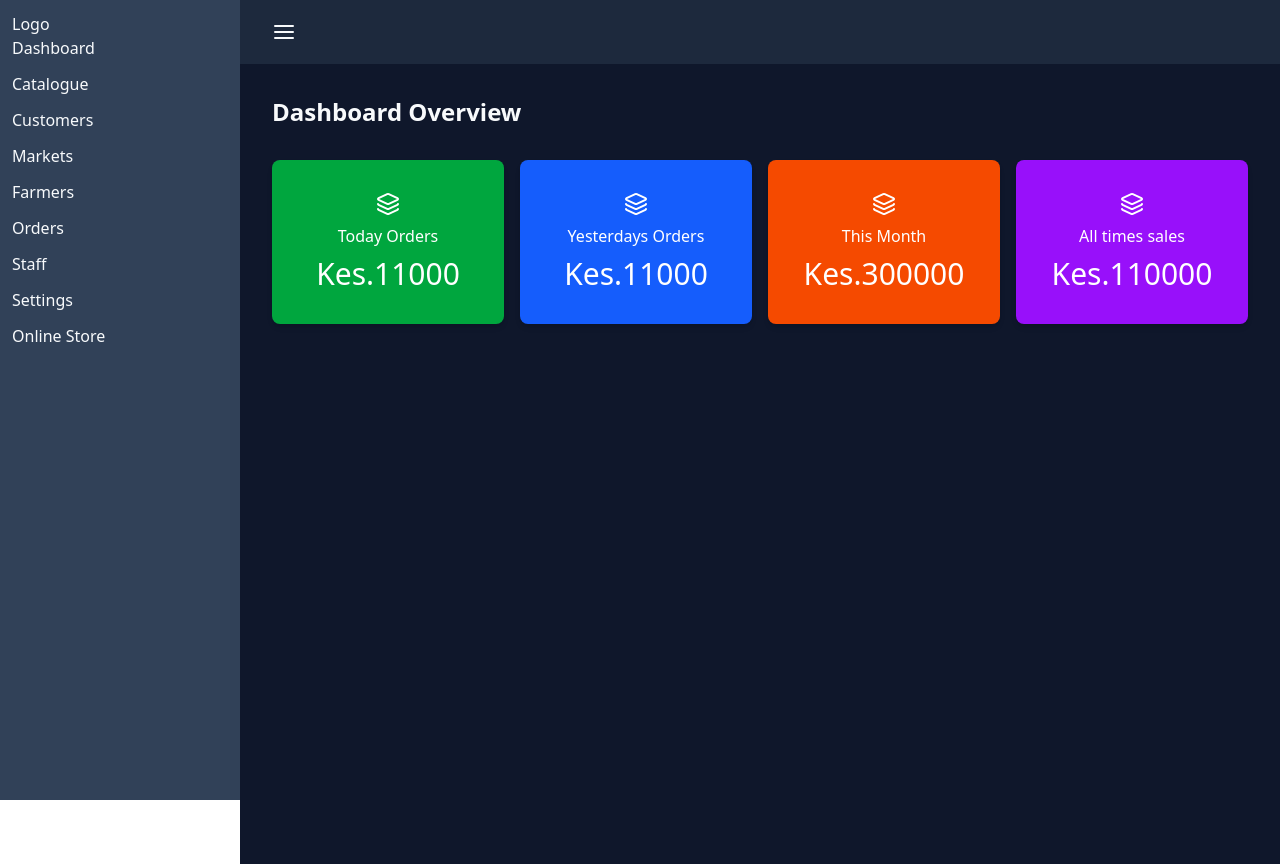
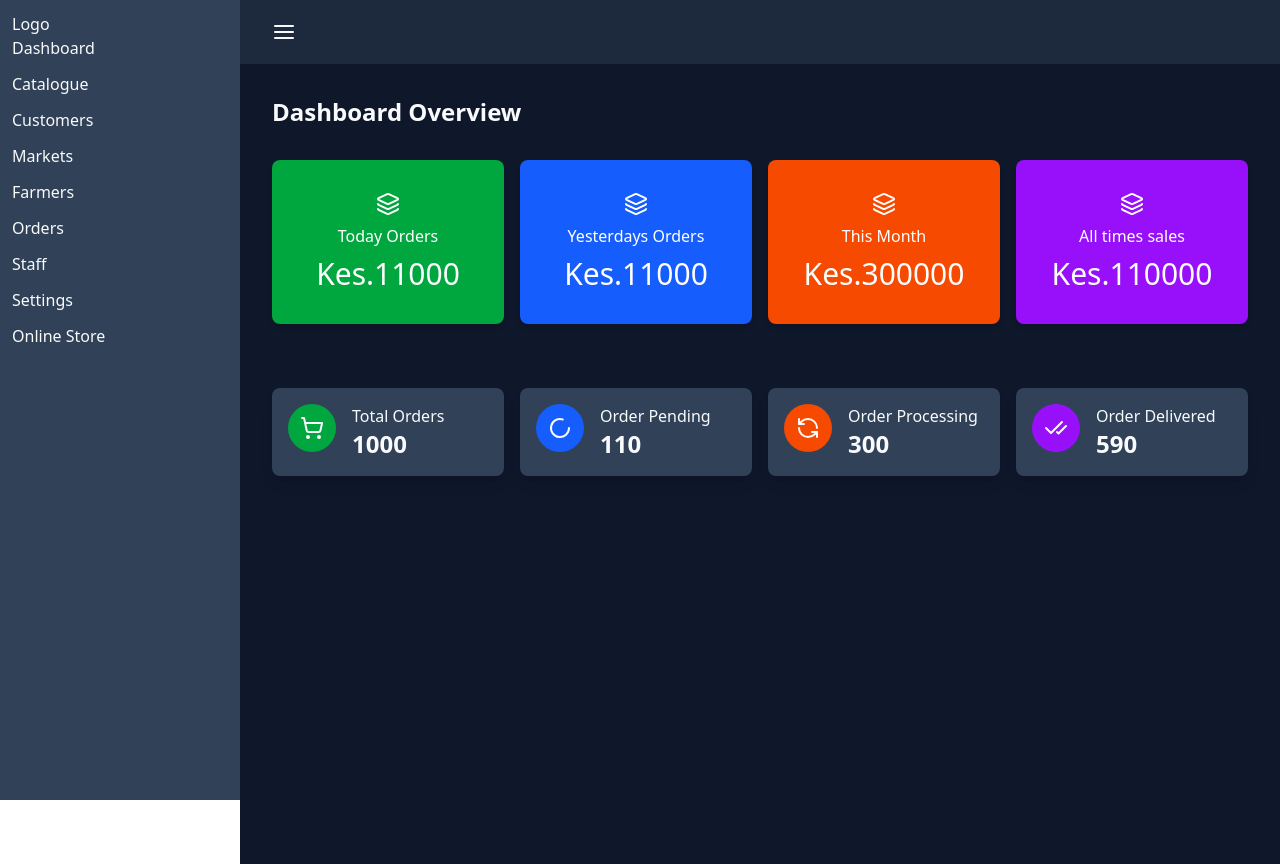
Before and after one commit to AfaaqRamzan/Multi-Vendor-Ecommerce, a Next.js app: page /dashboard in a window 1280 px wide. Built offline with nearby package versions, Linux system fonts and the light colour scheme.

Commit message:
create the small cards

```diff
--- /dev/null
+++ b/components/backoffice/SmallCard.tsx
@@ -0,0 +1,34 @@
+import React from "react";
+
+interface SmallCardProps {
+  className: string;
+  data: {
+    title: string;
+    numbers: number;
+    iconBg: string;
+    icon: any;
+  };
+}
+
+function SmallCard({ data }: SmallCardProps) {
+  const { title, numbers, iconBg, icon: Icon } = data;
+  return (
+    <div className="rounded-lg bg-slate-700 p-4 shadow-lg">
+      <div className="flex space-x-4">
+        <div
+          className={`h-12 w-12 ${iconBg} flex items-center justify-center rounded-full`}
+        >
+          <Icon />
+        </div>
+
+        <div>
+          <p>{title}</p>
+
+          <h3 className="text-2xl font-bold">{numbers}</h3>
+        </div>
+      </div>
+    </div>
+  );
+}
+
+export default SmallCard;
--- /dev/null
+++ b/components/backoffice/SmallCards.tsx
@@ -0,0 +1,42 @@
+import React from "react";
+import SmallCard from "@/components/backoffice/SmallCard";
+import { CheckCheck, Loader2, RefreshCcw, ShoppingCart } from "lucide-react";
+
+function SmallCards() {
+  const orderStatus = [
+    {
+      title: "Total Orders",
+      numbers: 1000,
+      iconBg: "bg-green-600",
+      icon: ShoppingCart,
+    },
+    {
+      title: "Order Pending",
+      numbers: 110,
+      iconBg: "bg-blue-600",
+      icon: Loader2,
+    },
+    {
+      title: "Order Processing",
+      numbers: 300,
+      iconBg: "bg-orange-600",
+      icon: RefreshCcw,
+    },
+
+    {
+      title: "Order Delivered ",
+      numbers: 590,
+      iconBg: "bg-purple-600",
+      icon: CheckCheck,
+    },
+  ];
+  return (
+    <div className="grid grid-cols-1 gap-4 py-8 sm:grid-cols-2 md:grid-cols-3 lg:grid-cols-4">
+      {orderStatus.map((status, i) => {
+        return <SmallCard className="bg-green-600" data={status} key={i} />;
+      })}
+    </div>
+  );
+}
+
+export default SmallCards;
--- a/src/app/(back-office)/dashboard/page.tsx
+++ b/src/app/(back-office)/dashboard/page.tsx
@@ -1,13 +1,16 @@
 import Heading from "@/components/backoffice/Heading";
 import LargeCards from "@/components/backoffice/LargeCards";
+import SmallCards from "@/components/backoffice/SmallCards";
 import React from "react";
 
 export default function Dashboard() {
   return (
     <div>
       <Heading title="Dashboard Overview" />
-
+      {/* LargeCards */}
       <LargeCards />
+      {/* SmallCards */}
+      <SmallCards />
     </div>
   );
 }
```
